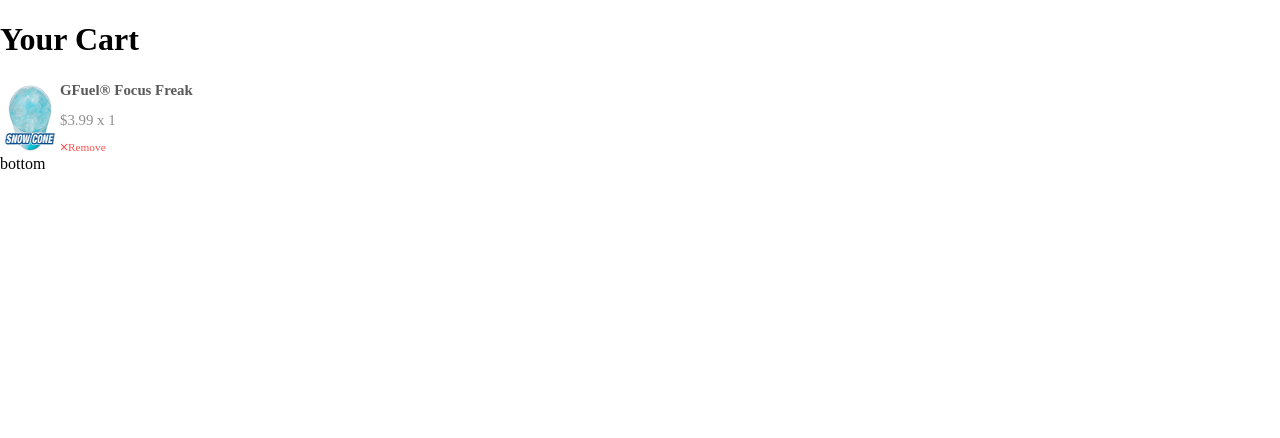
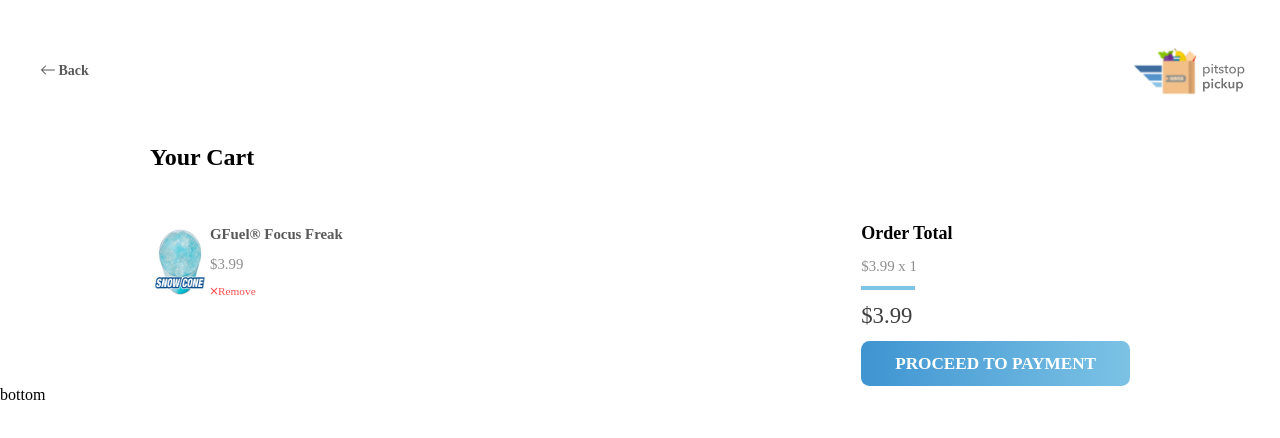
Before and after one commit to DonyorM/InternHackathon, a React (Create React App) app: page / in a window 1280 px wide. Both pictures are taken after a click on the button 1050 px from the left and 69 px from the top of the page. Shown: the top 438 px of the page. Built offline with nearby package versions, Linux system fonts and the light colour scheme; no server answers; the database is empty.

Commit message:
Work on checkout screen

```diff
--- a/src/App.tsx
+++ b/src/App.tsx
@@ -22,7 +22,7 @@
     <CartContext.Provider value={{ cart, setCart }}>
       <div style={{ height: "100vh" }}>
         {checkout ? (
-          <CheckoutScreen />
+          <CheckoutScreen setCheckout={setCheckout} />
         ) : (
           <MainScreen setCheckout={setCheckout} />
         )}
--- a/src/components/CheckoutScreen/CheckoutScreen.module.css
+++ b/src/components/CheckoutScreen/CheckoutScreen.module.css
@@ -5,6 +5,27 @@
   line-height: 20px;
 
   color: #595959;
+}
+
+.topBar {
+  padding: 35px;
+  display: flex;
+  justify-content: space-between;
+  align-items: center;
+}
+
+.backButton {
+  font-family: "Avenir Next";
+  font-style: normal;
+  font-weight: 600;
+  font-size: 13.9877px;
+  line-height: 19px;
+
+  color: #595959;
+  border: none;
+  background: transparent;
+  -webkit-appearance: none;
+  -moz-appearance: none;
 }
 
 .price {
@@ -35,3 +56,73 @@
   display: flex;
   flex-direction: row;
 }
+
+.bar {
+  border: 2.52804px solid #7ec4e6;
+  width: 50px;
+}
+
+.total {
+  font-style: normal;
+  font-weight: 400;
+  font-size: 22.7524px;
+  line-height: 31px;
+
+  color: #3f3f3f;
+}
+
+.checkout {
+  -webkit-appearance: none;
+  -moz-appearance: none;
+
+  width: 268.78px;
+  height: 45px;
+
+  font-style: normal;
+  font-weight: 700;
+  font-size: 17.2008px;
+  line-height: 23px;
+  text-align: center;
+
+  background: linear-gradient(91.62deg, #3e94d1 -0.88%, #7ec4e6 103.67%);
+  border: none;
+  border-radius: 8.51351px;
+  color: white;
+  text-transform: capitalize;
+}
+
+.orderTotal {
+  display: flex;
+  flex-direction: column;
+  gap: 10px;
+}
+
+.main {
+  margin-right: 150px;
+  margin-left: 150px;
+  display: flex;
+  justify-content: space-between;
+}
+
+.items {
+  display: flex;
+  flex-direction: column;
+  gap: 50px;
+}
+
+.yourCart {
+  font-family: "Avenir Next";
+  font-style: normal;
+  font-weight: 700;
+  font-size: 24px;
+  line-height: 33px;
+}
+
+.orderTotalTitle {
+  font-family: "Avenir Next";
+  font-style: normal;
+  font-weight: 700;
+  font-size: 18px;
+  line-height: 25px;
+  margin-top: 80px;
+}
--- a/src/components/CheckoutScreen/CheckoutScreen.tsx
+++ b/src/components/CheckoutScreen/CheckoutScreen.tsx
@@ -2,21 +2,48 @@
 import { CartContext } from "../../contexts/CartContext";
 import styles from "./CheckoutScreen.module.css";
 
-const CheckoutScreen: React.FC = () => {
+interface CheckoutScreenProps {
+  setCheckout: (checkout: boolean) => void;
+}
+
+const CheckoutScreen: React.FC<CheckoutScreenProps> = ({ setCheckout }) => {
   const { cart } = useContext(CartContext);
 
   return (
     <>
-      <div>
-        <h1>Your Cart</h1>
-        <div>
+      <div className={styles.topBar}>
+        <button
+          className={styles.backButton}
+          onClick={() => setCheckout(false)}
+        >
+          <svg
+            width="14"
+            height="10"
+            viewBox="0 0 14 10"
+            fill="none"
+            xmlns="http://www.w3.org/2000/svg"
+          >
+            <path
+              fill-rule="evenodd"
+              clip-rule="evenodd"
+              d="M13.9999 5.00001C13.9999 4.8674 13.9472 4.74022 13.8535 4.64645C13.7597 4.55268 13.6325 4.50001 13.4999 4.50001H1.70692L4.85392 1.35401C4.9004 1.30752 4.93728 1.25233 4.96244 1.19159C4.9876 1.13085 5.00055 1.06575 5.00055 1.00001C5.00055 0.934262 4.9876 0.869162 4.96244 0.808423C4.93728 0.747683 4.9004 0.692494 4.85392 0.646006C4.80743 0.599518 4.75224 0.562642 4.6915 0.537483C4.63076 0.512324 4.56566 0.499374 4.49992 0.499374C4.43417 0.499374 4.36907 0.512324 4.30833 0.537483C4.24759 0.562642 4.1924 0.599518 4.14592 0.646006L0.145917 4.64601C0.099354 4.69245 0.0624111 4.74763 0.0372047 4.80837C0.0119982 4.86912 -0.000976563 4.93424 -0.000976562 5.00001C-0.000976563 5.06577 0.0119982 5.13089 0.0372047 5.19164C0.0624111 5.25238 0.099354 5.30756 0.145917 5.35401L4.14592 9.35401C4.1924 9.40049 4.24759 9.43737 4.30833 9.46253C4.36907 9.48769 4.43417 9.50064 4.49992 9.50064C4.56566 9.50064 4.63076 9.48769 4.6915 9.46253C4.75224 9.43737 4.80743 9.40049 4.85392 9.35401C4.9004 9.30752 4.93728 9.25233 4.96244 9.19159C4.9876 9.13085 5.00055 9.06575 5.00055 9.00001C5.00055 8.93426 4.9876 8.86916 4.96244 8.80842C4.93728 8.74768 4.9004 8.69249 4.85392 8.64601L1.70692 5.50001H13.4999C13.6325 5.50001 13.7597 5.44733 13.8535 5.35356C13.9472 5.25979 13.9999 5.13261 13.9999 5.00001Z"
+              fill="#595959"
+            />
+          </svg>{" "}
+          Back
+        </button>
+        <img className={styles.topLogo} src="/logo.svg" alt="" />
+      </div>
+      <div className={styles.main}>
+        <div className={styles.items}>
+          <h1 className={styles.yourCart}>Your Cart</h1>
           {cart.map((entry) => (
-            <div className={styles.itemGroup}>
+            <div className={styles.itemGroup} key={entry.item.id}>
               <img src={`/images/${entry.item.id}.jpg`} width={60} />
               <div className={styles.itemBar}>
                 <span className={styles.itemName}>{entry.item.name}</span>
                 <span className={styles.price}>
-                  ${entry.item.price.toFixed(2)} x {entry.quanity}
+                  ${entry.item.price.toFixed(2)}
                 </span>
                 <span className={styles.remove}>
                   <svg
@@ -37,8 +64,26 @@
             </div>
           ))}
         </div>
-        <div className={styles.bottom}>bottom</div>
+        <div className={styles.orderTotal}>
+          <h2 className={styles.orderTotalTitle}>Order Total</h2>
+          {cart.map((cartItem) => (
+            <span className={styles.price}>
+              ${cartItem.item.price} x {cartItem.quanity}
+            </span>
+          ))}
+          <div className={styles.bar}></div>
+          <span className={styles.total}>
+            $
+            {cart.reduce(
+              (partialSum, entry) =>
+                partialSum + entry.item.price * entry.quanity,
+              0
+            )}
+          </span>
+          <button className={styles.checkout}>PROCEED TO PAYMENT</button>
+        </div>
       </div>
+      <div className={styles.bottom}>bottom</div>
     </>
   );
 };
--- a/src/index.css
+++ b/src/index.css
@@ -1,4 +1,4 @@
-body {
+* {
   margin: 0;
   font-family: "Avenir Next";
   -webkit-font-smoothing: antialiased;
```
